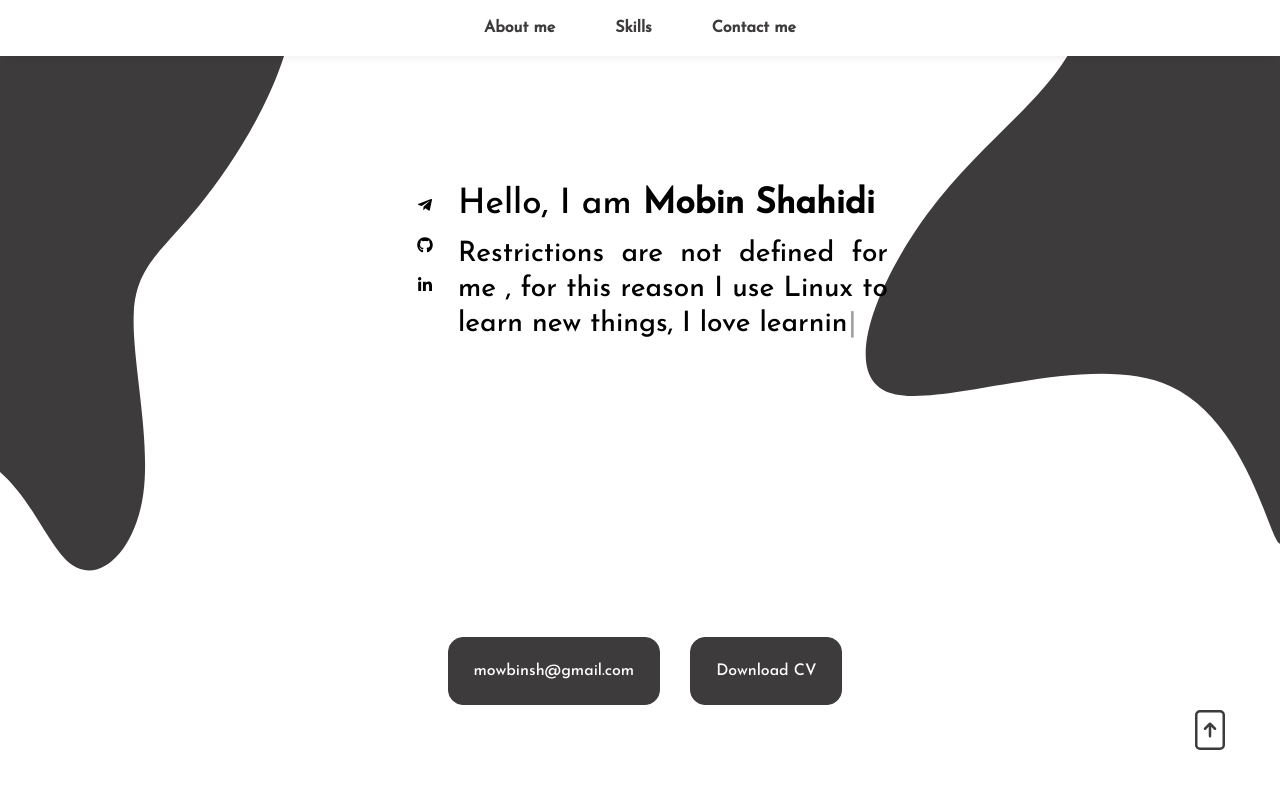
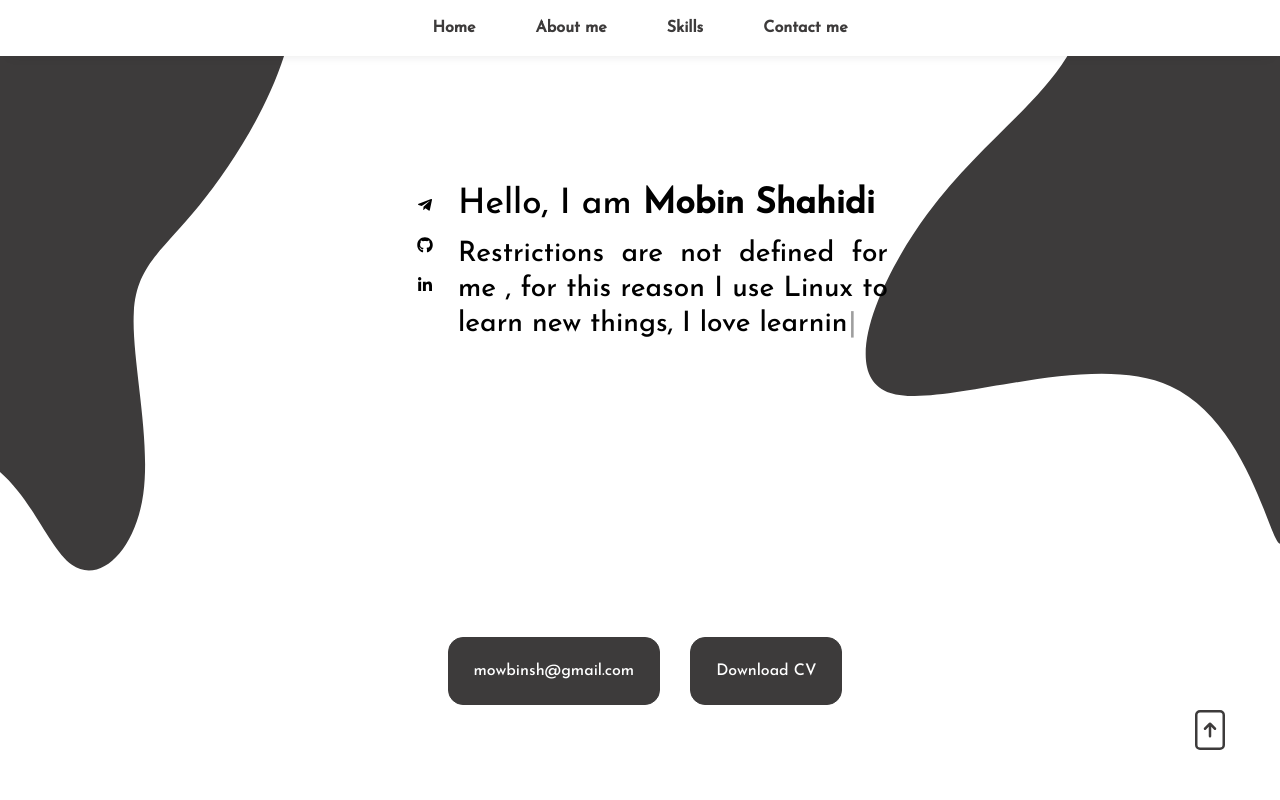
Before and after one commit to Mobinshahidi/portfolio, a React (Vite) app: page / in a window 1280 px wide. Shown: the top 800 px of the page. Built offline with nearby package versions, Linux system fonts and the light colour scheme; some icons are missing.

Commit message:
adding home button to our link

```diff
--- a/src/components/elements/Navbar/Navbar.jsx
+++ b/src/components/elements/Navbar/Navbar.jsx
@@ -1,19 +1,27 @@
 import { Link, animateScroll as scroll } from 'react-scroll';
 import React from 'react';
-import Second from '../second-page/Second';
-import Third from '../third-page/Third';
-import Fourth from '../fourth-page/Fourth';
 import styles from './Navbar.module.css';
 const Navbar = () => {
 	return (
 		<div className={styles.navbar}>
+
+			<Link
+				activeClass="active"
+				to="first"
+				spy={true}
+				smooth={true}
+				offset={-70}
+				duration={1000}
+			>
+				Home
+			</Link>
 			<Link
 				activeClass="active"
 				to="second"
 				spy={true}
 				smooth={true}
 				offset={-70}
-				duration={500}
+				duration={1000}
 			>
 				About me
 			</Link>
@@ -23,7 +31,7 @@ const Navbar = () => {
 				spy={true}
 				smooth={true}
 				offset={-70}
-				duration={500}
+				duration={1000}
 			>
 				Skills
 			</Link>
@@ -33,7 +41,7 @@ const Navbar = () => {
 				spy={true}
 				smooth={true}
 				offset={-70}
-				duration={500}
+				duration={1000}
 			>
 				Contact me
 			</Link>
```
